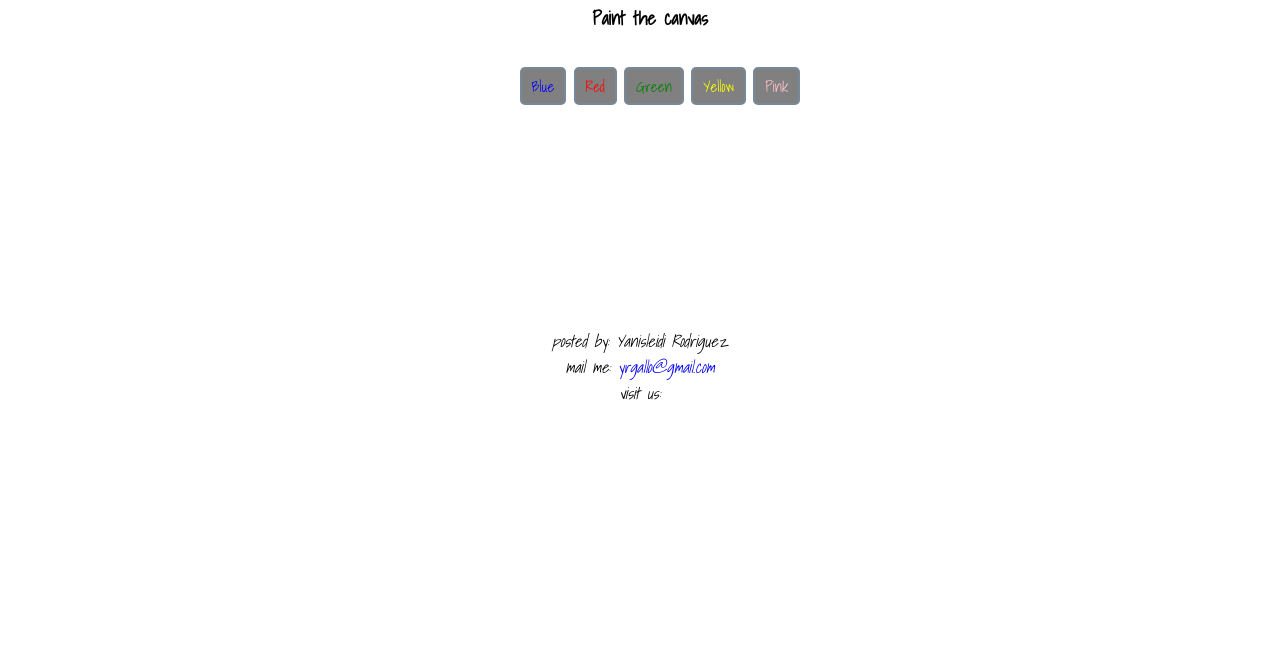
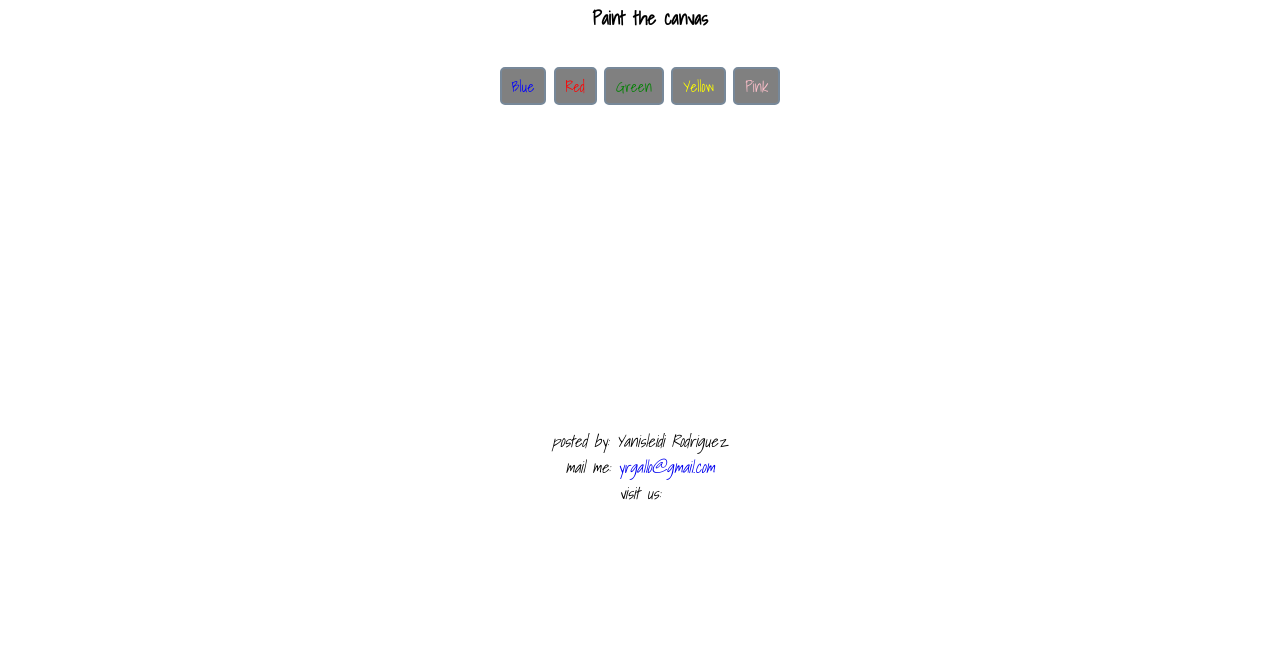
Before and after one commit to yarogallo/paint-canvas, a plain HTML site: page index.html in a window 1280 px wide. Shown: the part 150-800 px from the top of the page. Drawn offline with Linux system fonts and the light colour scheme.

Commit message:
Review Project

```diff
--- a/css/style.css
+++ b/css/style.css
@@ -3,6 +3,10 @@ body {
     font-family: 'Shadows Into Light', cursive;
     text-align: center;
     margin: 0;
+    padding: 0;
+}
+
+ul {
     padding: 0;
 }
 
--- a/index.html
+++ b/index.html
@@ -32,7 +32,7 @@
 
         <section id="buttons-container" class="row">
             <div class="col-12 flex around">
-                <ul class="float-right">
+                <ul class="">
                     <li><button type="button" class="button text-blue" name="blue" id="blue">Blue</button></li>
                     <li><button type="button" class="button text-red" name="red" id="red">Red</button></li>
                     <li><button type="button" class="button text-green" name="green" id="green">Green</button></li>
@@ -43,9 +43,10 @@
         </section>
         <section class="row">
             <div class="col-12">
-                <canvas id="canvas" width=" 200 " height="200"></canvas>
+                <canvas id="canvas" width=" 300 " height="300"></canvas>
             </div>
         </section>
+
         <footer class="row">
             <address class="address">
                 posted by: Yanisleidi Rodriguez <br>
--- a/js/script.js
+++ b/js/script.js
@@ -1,4 +1,5 @@
 (function() {
+    const buttons = document.getElementsByClassName('button');
     let canvas = document.getElementById('canvas');
     let ctx = canvas.getContext("2d");
     let activeColor = "white";
@@ -16,7 +17,7 @@
 
     function paintCanvas() {
         ctx.fillRect(0, 0, times * 10, times * 10);
-        if (times <= 19) {
+        if (times <= 29) {
             times++;
             window.requestAnimationFrame(paintCanvas)
         } else {
@@ -29,11 +30,10 @@
         evt.target.blur();
     }
 
-    // all buttons
-    const buttons = document.getElementsByClassName('button');
-
-    for (let i = 0; i < buttons.length; i++) {
-        buttons[i].addEventListener('click', setColor);
-        buttons[i].addEventListener('focus', quitFocus);
-    }
+    window.addEventListener('load', function() {
+        for (let i = 0; i < buttons.length; i++) {
+            buttons[i].addEventListener('click', setColor);
+            buttons[i].addEventListener('focus', quitFocus);
+        }
+    });
 })();
```
